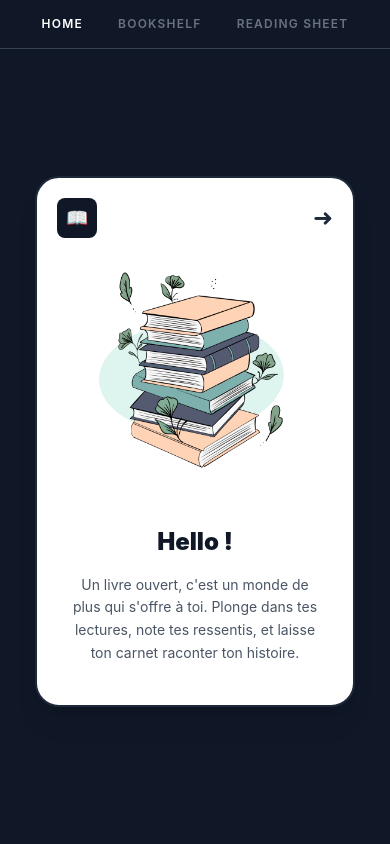
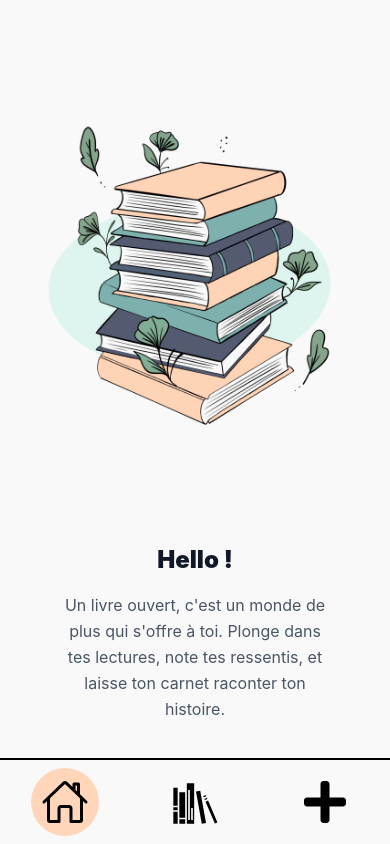
Before and after one commit to aucherm/carnet_front, a React (Vite) app in the folder my-app/: page / in a window 390 px wide. Built offline with nearby package versions, Linux system fonts and the light colour scheme.

Commit message:
style / [home + form]

```diff
--- a/my-app/package.json
+++ b/my-app/package.json
@@ -12,6 +12,7 @@
   "dependencies": {
     "react": "^19.2.5",
     "react-dom": "^19.2.5",
+    "react-icons": "^5.6.0",
     "react-router-dom": "^7.14.2"
   },
   "devDependencies": {
--- /dev/null
+++ b/my-app/src/components/BottomNav.tsx
@@ -0,0 +1,53 @@
+import { NavLink } from "react-router-dom";
+import { IoHomeOutline } from "react-icons/io5";
+import { FaPlus } from "react-icons/fa";
+import { GiBookshelf } from "react-icons/gi";
+
+export default function BottomNav() {
+  return (
+    <nav className="fixed bottom-0 left-0 right-0 z-50 bg-white border-t-2 border-black md:hidden">
+      <div className="flex justify-around items-center py-2 text-xs font-medium">
+        <NavLink
+          to="/"
+          className="flex flex-col items-center text-black"
+        >
+          {({ isActive }) => (
+            <span
+              className="flex items-center justify-center w-17 h-17 rounded-full text-5xl"
+              style={isActive ? { backgroundColor: "var(--color-orange)" } : {}}
+            >
+              <IoHomeOutline />
+            </span>
+          )}
+        </NavLink>
+        <NavLink
+          to="/bookshelf"
+          className="flex flex-col items-center text-black"
+        >
+          {({ isActive }) => (
+            <span
+              className="flex items-center justify-center w-17 h-17 rounded-full text-5xl"
+              style={isActive ? { backgroundColor: "var(--color-orange)" } : {}}
+            >
+              <GiBookshelf />
+            </span>
+          )}
+        </NavLink>
+        <NavLink
+          to="/reading-sheet"
+          className="flex flex-col items-center text-black"
+        >
+          {({ isActive }) => (
+            <span
+              className="flex items-center justify-center w-17 h-17 rounded-full text-5xl"
+              style={isActive ? { backgroundColor: "var(--color-orange)" } : {}}
+            >
+              <FaPlus />
+            </span>
+          )}
+        </NavLink>
+
+      </div>
+    </nav>
+  );
+}
--- a/my-app/src/components/Layout.tsx
+++ b/my-app/src/components/Layout.tsx
@@ -15,16 +15,16 @@ export default function Layout({ children }: Props) {
   const location = useLocation();
 
   return (
-    <div className="min-h-screen bg-gray-900 text-white">
+    <div className="min-h-screen bg-white text-black">
       {/* Navbar */}
-      <nav className="flex justify-around py-4 px-6 border-b border-gray-700">
+      <nav className="hidden md:flex justify-around py-4 px-6 border-b border-gray-700 ">
         {LINKS.map((link) => (
           <button
             key={link.path}
             onClick={() => navigate(link.path)}
             className={`text-xs tracking-widest uppercase font-semibold transition-colors ${
               location.pathname === link.path
-                ? "text-white"
+                ? "text-black"
                 : "text-gray-500 hover:text-gray-300"
             }`}
           >
--- a/my-app/src/index.css
+++ b/my-app/src/index.css
@@ -1 +1,12 @@
+@import url('https://fonts.googleapis.com/css2?family=Amatic+SC:wght@400;700&display=swap');
 @import "tailwindcss";
+
+@theme {
+    --color-orange: #FFD6BA;
+    --color-white: #FAF9F9;
+    --color-mint: #E2F3EF;
+    --color-green: #89B0AE;
+    --color-grey: #2C2F3A;
+
+    --font-heading: Amatic SC, sans-serif;
+}
--- a/my-app/src/pages/Bookshelf.tsx
+++ b/my-app/src/pages/Bookshelf.tsx
@@ -2,6 +2,7 @@ import { useEffect, useState } from "react";
 import { useNavigate } from "react-router-dom";
 import Layout from "../components/Layout";
 import BookCard from "../components/BookCard";
+import BottomNav from "../components/BottomNav";
 import type { ReadingSheet } from "../types/ReadingSheet";
 import { fetchReadingSheets } from "../services/readingSheetService";
 
@@ -19,20 +20,12 @@ export default function BookShelf() {
   return (
     <Layout>
       <div className="flex justify-center items-start min-h-[calc(100vh-60px)] p-6">
-        <div className="bg-white text-gray-900 rounded-3xl border-2 border-gray-800 w-80 shadow-xl overflow-hidden">
+        <div className="bg-white text-gray-900 rounded-3xl ">
           <div className="flex justify-between items-center px-5 pt-5">
-            <div className="w-10 h-10 bg-gray-900 rounded-lg flex items-center justify-center">
-              <span className="text-white text-lg">📖</span>
-            </div>
-            <button
-              onClick={() => navigate("/reading-sheet")}
-              className="text-gray-800 text-2xl hover:text-gray-600"
-            >
-              ➜
-            </button>
+
           </div>
 
-          <h2 className="text-center font-black tracking-widest uppercase text-xl mt-6 mb-6">
+          <h2 className="font-heading text-center font-black tracking-widest uppercase text-xl mt-6 mb-6">
             Ma Bibliothèque
           </h2>
 
@@ -61,13 +54,14 @@ export default function BookShelf() {
 
             <button
               onClick={() => navigate("/reading-sheet")}
-              className="w-full mt-6 border-2 border-gray-800 rounded-full py-2 text-sm font-bold uppercase tracking-wider hover:bg-gray-100 transition-colors"
+              className="w-full mt-6 border-2 border-gray-800 rounded-full py-2 text-sm font-bold uppercase tracking-wider hover:bg-mint transition-colors"
             >
               + Ajouter une fiche
             </button>
           </div>
         </div>
       </div>
+      <BottomNav/>
     </Layout>
   );
 }
--- a/my-app/src/pages/Home.tsx
+++ b/my-app/src/pages/Home.tsx
@@ -1,39 +1,31 @@
 import { useNavigate } from "react-router-dom";
 import Layout from "../components/Layout";
+import BottomNav from "../components/BottomNav";
 
 export default function Home() {
   const navigate = useNavigate();
 
   return (
     <Layout>
-      <div className="flex justify-center items-center min-h-[calc(100vh-60px)] p-6">
-        <div className="bg-white text-gray-900 rounded-3xl border-2 border-gray-800 w-80 overflow-hidden shadow-xl">
+      <div className="flex justify-center min-h-[calc(100vh-60px)] p-6">
+        <div className="bg-white text-gray-900 rounded-3xl  w-full ">
           {/* Header */}
-          <div className="flex justify-between items-center px-5 pt-5">
-            <div className="w-10 h-10 bg-gray-900 rounded-lg flex items-center justify-center">
-              <span className="text-white text-lg">📖</span>
-            </div>
-            <button
-              onClick={() => navigate("/bookshelf")}
-              className="text-gray-800 text-2xl hover:text-gray-600"
-            >
-              ➜
-            </button>
-          </div>
+          <div className="flex justify-between items-center px-5 pt-5"></div>
 
           {/* Illustration */}
-          <div className="flex justify-center py-8 px-6">
+          <div className="flex justify-center">
             <img
               src="/pile.png"
               alt="pile de livres"
-              className="w-56 h-56 object-contain"
+              style={{ width: "500px", height: "500px" }}
+              className="object-contain"
             />
           </div>
 
           {/* Texte */}
           <div className="px-8 pb-10 text-center">
             <h1 className="text-2xl font-black mb-4">Hello !</h1>
-            <p className="text-sm text-gray-600 leading-relaxed">
+            <p className="text-l text-gray-600 leading-relaxed">
               Un livre ouvert, c'est un monde de plus qui s'offre à toi. Plonge
               dans tes lectures, note tes ressentis, et laisse ton carnet
               raconter ton histoire.
@@ -41,6 +33,7 @@ export default function Home() {
           </div>
         </div>
       </div>
+      <BottomNav />
     </Layout>
   );
 }
```
Also changed, not shown: my-app/src/pages/ReadingSheet.tsx (+16 -22 lines), 1 other file (tests, documents, lock files or other folders).
